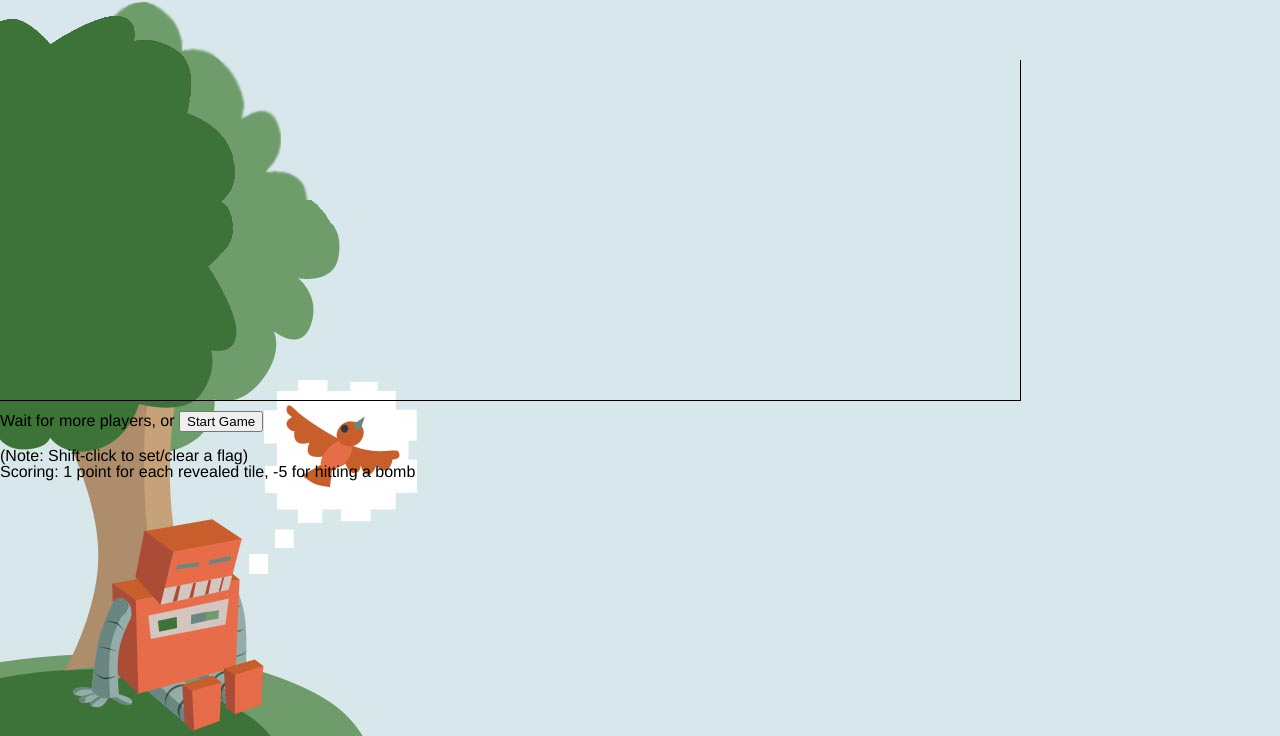
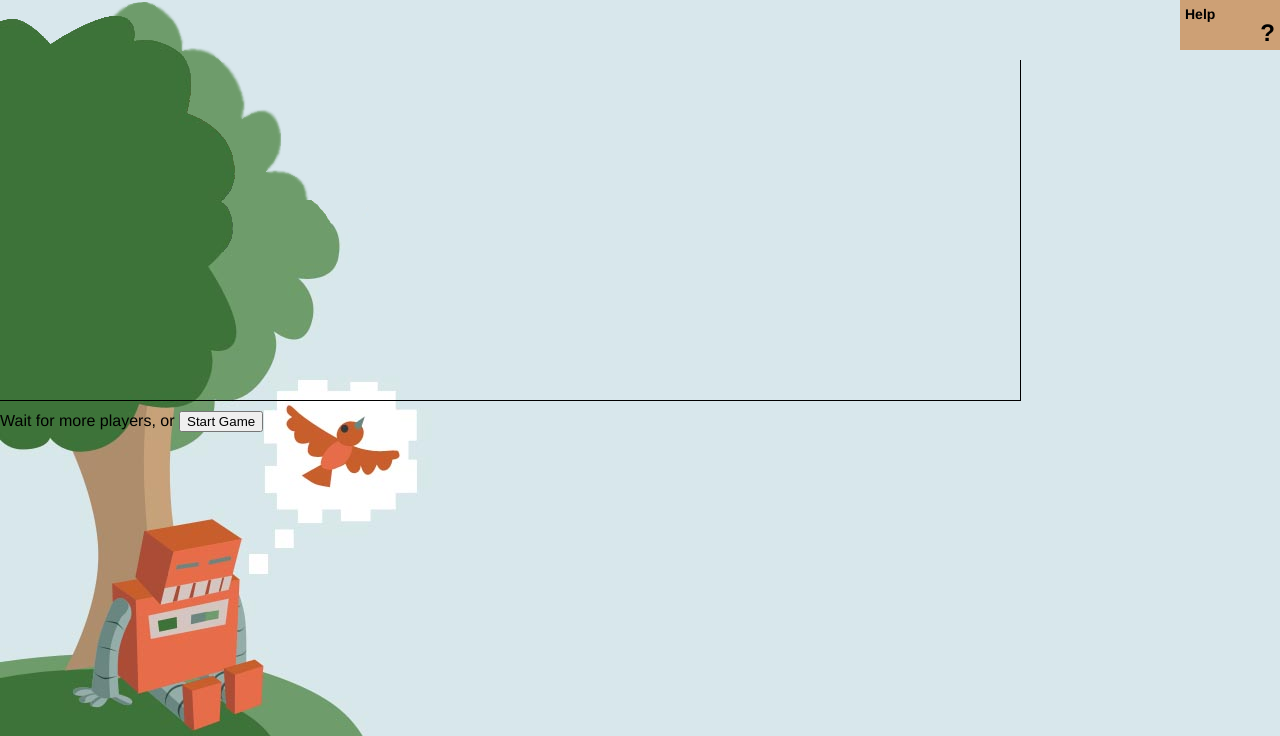
Before and after one commit to jcohen/multisweeper, a Node server app: template public/templates/board.hbs in a window 1280 px wide. Shown: the top 736 px of the page. Run offline with Node 20, Linux system fonts and the light colour scheme; the template is opened without the code that fills it, so the values that code supplies are empty; some libraries are stand-ins or nearby versions.

Commit message:
Some minor css Moved help to the top nav Help contents still largely TODO

```diff
--- a/public/js/multisweeper.js
+++ b/public/js/multisweeper.js
@@ -43,6 +43,11 @@
         $(".modal").hide();
     });
 
+    $(".help").live('click', function() {
+        $(".overlay").show();
+        $(".help-overlay").show();
+    });
+
     function showGame() {
         util.templates.get("board", function(template) {
             $("#main").empty().html(template({uuid: game.gameId, board: game.state, players: game.players, active: game.active}));
--- a/public/js/utils.js
+++ b/public/js/utils.js
@@ -16,9 +16,9 @@
 
     function showModal(title, message) {
         this.templates.get("modal", function(template) {
-            $(".modal").html(template({ "title" : title, "message" : message }));
+            $("#modal").html(template({ "title" : title, "message" : message }));
             $(".overlay").show();
-            $(".modal").show();
+            $("#modal").show();
         });
     };
 
--- a/public/stylesheets/multisweeper.css
+++ b/public/stylesheets/multisweeper.css
@@ -35,9 +35,10 @@ html {
     font-size: 24px;
 }
 
-#main {
+#main, .social {
+    width: 1020px;
+    margin:auto;
     margin-top: 10px;
-    margin-right: 10%;
 }
 
 #board {
@@ -68,8 +69,8 @@ html {
 }
 
 .players {
-    margin-bottom: 30px;
-    min-height: 30px;
+    margin-bottom: 10px;
+    height: 50px;
     list-style: none;
 }
 
@@ -82,6 +83,14 @@ html {
     width: 100px;
     height: 50px;
     overflow: hidden;
+}
+
+.player:last-child {
+    margin-right: 0px;
+}
+.help {
+    float: right;
+    background: #cda075;
 }
 
 .playerWrapper {
@@ -339,15 +348,17 @@ html {
 }
 
 #log {
-    height: 200px;
-    width: 600px;
+    height: 150px;
+    width: 1020px;
     overflow: auto;
     border: 1px solid #008cda;
     background: #d8e7ec;
+    opacity: 0.7;
 }
 #chat {
-    width: 550px;
+    width: 930px;
     background: #d8e7ec;
+    opacity: 0.7;
 }
 
 .waiting.active {
@@ -365,3 +376,7 @@ html {
 .clear {
     clear: both;
 }
+.right {
+    float: right;
+}
+}
--- a/public/templates/board.hbs
+++ b/public/templates/board.hbs
@@ -4,6 +4,9 @@
     <span class="name">{{playerName}}</span> <span class="score">{{score}}</span>
   </li>
   {{/players}}
+  <li class="player help">
+    <span class="name">Help</span><span class="score">?</span>
+  </li>
 </ul>
 
 <div class="clear"></div>
@@ -25,9 +28,3 @@
 
 <div class="gameover hidden"></div>
 <br/>
-
-(Note: Shift-click to set/clear a flag)
-<br/>
-Scoring: 1 point for each revealed tile, -5 for hitting a bomb
-<br/>
-<br/>
--- a/views/layout.hbs
+++ b/views/layout.hbs
@@ -10,7 +10,7 @@
   {{{body}}}
 
   <div class="overlay hidden"></div>
-  <div class="modal hidden"></div>
+  <div id="modal" class="modal hidden"></div>
 
   </body>
 </html>
```
Also changed, not shown: views/game.hbs (+23 -1 lines).
